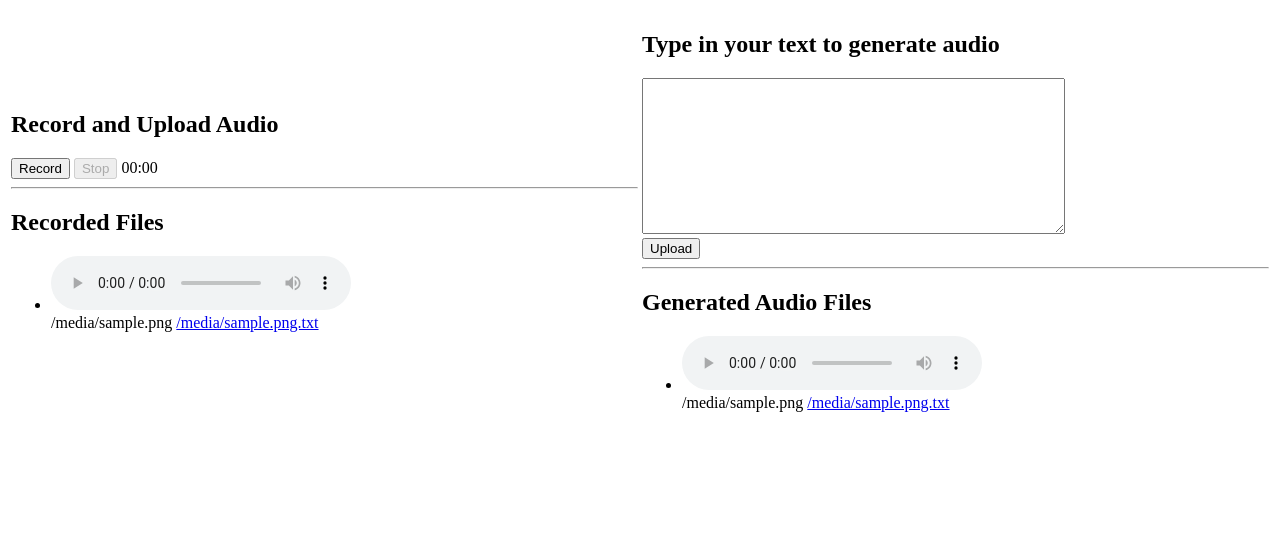
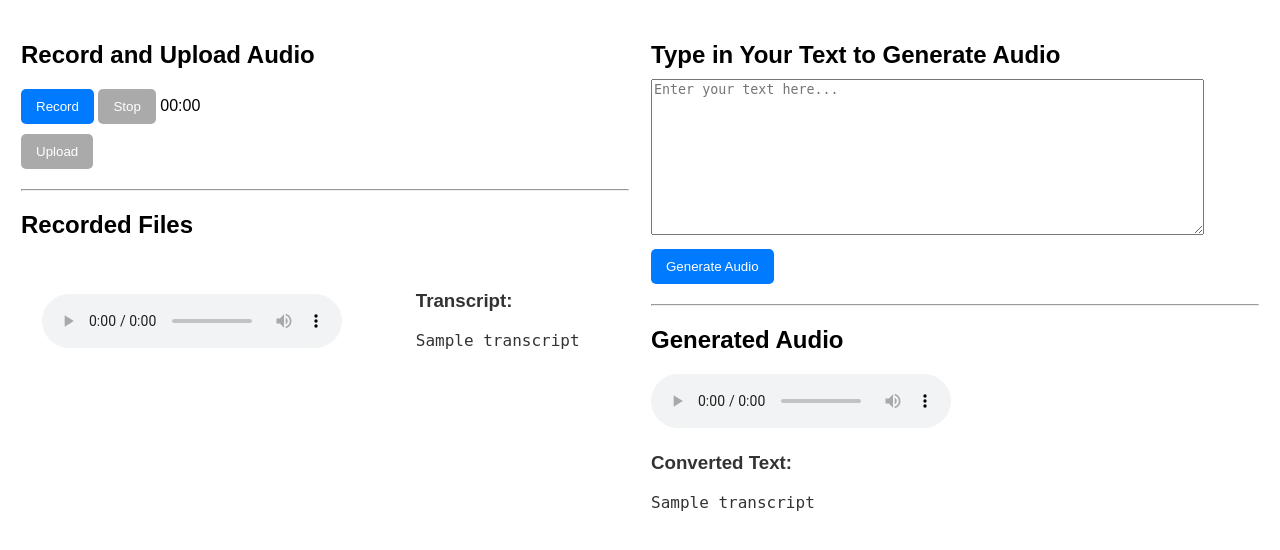
Before and after one commit to Vinay0045/audioandtext, a Flask app: template templates/index.html in a window 1280 px wide. Shown: the top 550 px of the page. Run offline with Flask 3, Linux system fonts and the light colour scheme; the template is opened without the code that fills it: most values are stand-ins (such as "Sample title", 1, 10 or a date in 2020).

Commit message:
backtoas1

```diff
--- a/main.py
+++ b/main.py
@@ -1,14 +1,15 @@
+
 from datetime import datetime
 
-from flask import Flask, flash, render_template, request, redirect, url_for, send_file, send_from_directory
+from flask import Flask, render_template, request, redirect, url_for, send_file, send_from_directory
 from werkzeug.utils import secure_filename
-
+from google.cloud import speech, texttospeech
 import os
+from flask import flash
 
 app = Flask(__name__)
-app.secret_key = 'vinayak_is_secret_key'
+app.config['SECRET_KEY'] = 'vinayak_is_secret_key'
 
-# Configure upload folder
 UPLOAD_FOLDER = 'uploads'
 ALLOWED_EXTENSIONS = {'wav','txt'}
 app.config['UPLOAD_FOLDER'] = UPLOAD_FOLDER
@@ -20,146 +21,133 @@ def allowed_file(filename):
            filename.rsplit('.', 1)[1].lower() in ALLOWED_EXTENSIONS
 
 def get_files():
-    files = []
-    for filename in os.listdir(UPLOAD_FOLDER):
-        if allowed_file(filename):
-            files.append(filename)
-    files.sort(reverse=True)
-    return files
+    audio_files = [f for f in os.listdir(app.config['UPLOAD_FOLDER']) if f.endswith('.wav')]
+    transcripts = {}
+    for audio_file in audio_files:
+        text_file = audio_file.replace('.wav', '.txt')
+        text_path = os.path.join(app.config['UPLOAD_FOLDER'], text_file)
+        if os.path.exists(text_path):
+            with open(text_path, 'r') as f:
+                transcripts[audio_file] = f.read()
+    return audio_files,transcripts
 
-@app.route('/')
+@app.route('/', methods=['GET', 'POST'])
 def index():
-    # Get uploaded files
-    files = get_files()
-
-    # Get generated TTS files
-    tts_folder = 'tts'
-    os.makedirs(tts_folder, exist_ok=True)
-    tts_files = [file for file in os.listdir(tts_folder) if file.endswith('.mp3')]
-
-    return render_template('index.html', files=files, tts_files=tts_files)
+    files, transcripts = get_files()
+    return render_template('index.html', files=files,transcripts=transcripts)
 
 @app.route('/upload', methods=['POST'])
 def upload_audio():
     if 'audio_data' not in request.files:
-        flash('No audio data')
         return redirect(request.url)
+
     file = request.files['audio_data']
     if file.filename == '':
-        flash('No selected file')
         return redirect(request.url)
-    if file:
+
+    def transcribe_audio(file_path):
+        client = speech.SpeechClient()
+
+        with open(file_path, 'rb') as audio_file:
+            content = audio_file.read()
+
+        audio = speech.RecognitionAudio(content=content)
+        config = speech.RecognitionConfig(
+            language_code="en-US",
+            model="latest_long",
+            enable_word_confidence=True,
+            enable_word_time_offsets=True,
+        )
+
+        # Perform the transcription
+        response = client.recognize(config=config, audio=audio)
+
+        transcript = ''
+        for result in response.results:
+            transcript += result.alternatives[0].transcript + '\n'
+
+        return transcript
+
+    if file and allowed_file(file.filename):
         filename = datetime.now().strftime("%Y%m%d-%I%M%S%p") + '.wav'
         file_path = os.path.join(app.config['UPLOAD_FOLDER'], filename)
         file.save(file_path)
 
-        # Example for speech-to-text API call
-        transcript_path = os.path.join(app.config['UPLOAD_FOLDER'], filename.replace('.wav', '.txt'))
-        try:
-            from google.cloud import speech
-            client = speech.SpeechClient()
-            with open(file_path, "rb") as audio_file:
-                content = audio_file.read()
-            audio = speech.RecognitionAudio(content=content)
-            config = speech.RecognitionConfig(
-                encoding=speech.RecognitionConfig.AudioEncoding.LINEAR16,
-                sample_rate_hertz=16000,
-                language_code="en-US",
-            )
-            response = client.recognize(config=config, audio=audio)
-            transcript = "\n".join(result.alternatives[0].transcript for result in response.results)
-            with open(transcript_path, 'w') as f:
-                f.write(transcript)
-        except Exception as e:
-            flash(f"Error processing speech-to-text: {str(e)}")
-            return redirect('/')
+        # Transcribe the audio file
+        transcript = transcribe_audio(file_path)
+
+        # Save the transcript as a .txt file
+        transcript_filename = filename.replace('.wav', '.txt')
+        transcript_path = os.path.join(app.config['UPLOAD_FOLDER'], transcript_filename)
+        with open(transcript_path, 'w') as transcript_file:
+            transcript_file.write(transcript)
+
+        return render_template('index.html', transcript=transcript, audio_file_url=url_for('uploaded_file', filename=filename))
 
     return redirect('/')
+
 
 @app.route('/upload/<filename>')
 def get_file(filename):
     return send_file(filename)
+
+@app.route('/upload_audio', methods=['POST'])
+def get_text():
+    return redirect('/')
+
+tts_folder = 'path_tts_folder'
+if not os.path.exists(tts_folder):
+    os.makedirs(tts_folder)
+app.config['TTS_FOLDER'] = tts_folder
+
 @app.route('/upload_text', methods=['POST'])
 def upload_text():
-    from google.cloud import texttospeech
-    import os
+    text = request.form['text']
+    print(text)
+    client = texttospeech.TextToSpeechClient()
 
-    # Get the input text from the frontend
-    text = request.form.get('text', '').strip()
-    if not text:
-        flash("No text provided. Please enter some text to convert.")
-        print("Error: No text input received.")
-        return redirect('/')
-
-    try:
-        # Initialize Google Cloud TTS client
-        print("Initializing Google Cloud Text-to-Speech client...")
-        client = texttospeech.TextToSpeechClient()
-
-        # Set up the input text for synthesis
-        print(f"Received text for conversion: {text}")
+    if text:
+        # Call Google Cloud Text-to-Speech API
         synthesis_input = texttospeech.SynthesisInput(text=text)
-
-        # Configure the voice parameters
         voice = texttospeech.VoiceSelectionParams(
             language_code="en-US",
             ssml_gender=texttospeech.SsmlVoiceGender.NEUTRAL,
         )
-
-        # Set audio encoding to MP3
         audio_config = texttospeech.AudioConfig(
             audio_encoding=texttospeech.AudioEncoding.MP3,
         )
 
-        # Make the API call
-        print("Sending request to Google Cloud TTS API...")
         response = client.synthesize_speech(
-            input=synthesis_input, voice=voice, audio_config=audio_config
+            input=synthesis_input,
+            voice=voice,
+            audio_config=audio_config,
         )
 
-        # Check if the response contains audio content
-        if not response.audio_content:
-            flash("The TTS API returned no audio content.")
-            print("Error: No audio content in the response.")
-            return redirect('/')
+        output_filename = datetime.now().strftime("%Y%m%d-%I%M%S%p") + '.mp3'
+        output_path = os.path.join(app.config['TTS_FOLDER'], output_filename)
 
-        # Save the audio content to a file
-        tts_folder = 'tts'
-        os.makedirs(tts_folder, exist_ok=True)  # Ensure the folder exists
-        output_filename = os.path.join(tts_folder, f"{datetime.now().strftime('%Y%m%d-%H%M%S')}.mp3")
-        print(f"Saving audio file to: {output_filename}")
-        with open(output_filename, "wb") as out:
+        with open(output_path, 'wb') as out:
             out.write(response.audio_content)
 
-        flash("Text successfully converted to speech!")
-        print("Audio file successfully created.")
-    except Exception as e:
-        flash(f"Error during text-to-speech conversion: {str(e)}")
-        print(f"Exception occurred: {e}")
-        return redirect('/')
+        # Pass the generated audio file's filename to the template
+        audio_file_url = url_for('uploaded_file', filename=output_filename)
 
-    return redirect('/')
+        return render_template('index.html', audio_file_url=audio_file_url)  # Render the template with the audio file URL
+    return redirect('/')  # In case text is empty
 
-
-
-@app.route('/tts/<filename>')
-def serve_tts_file(filename):
-    # Serve files from the TTS folder
-    return send_from_directory('tts', filename)
-
-
-
-@app.route('/tts/<filename>')
-def tts_file(filename):
-    return send_from_directory('tts', filename)
-
-@app.route('/script.js', methods=['GET'])
+@app.route('/script.js',methods=['GET'])
 def scripts_js():
     return send_file('./script.js')
 
 @app.route('/uploads/<filename>')
 def uploaded_file(filename):
+    return send_from_directory(app.config['TTS_FOLDER'], filename)
+
+@app.route('/uploads_ats/<filename>')
+def uploaded_file_att(filename):
     return send_from_directory(app.config['UPLOAD_FOLDER'], filename)
+
+
 
 if __name__ == '__main__':
     app.run(debug=True)
--- a/templates/index.html
+++ b/templates/index.html
@@ -1,60 +1,212 @@
 <!DOCTYPE html>
-<html>
+<html lang="en">
 <head>
-    <title>Audio Recorder</title>
+    <meta charset="UTF-8">
+    <meta name="viewport" content="width=device-width, initial-scale=1.0">
+    <title>Audio Recorder and Upload</title>
+    <style>
+        body {
+            font-family: Arial, sans-serif;
+            margin: 0;
+            padding: 0;
+            box-sizing: border-box;
+        }
+        table {
+            width: 100%;
+            border-spacing: 20px;
+        }
+        h2 {
+            margin-bottom: 10px;
+        }
+        textarea {
+            width: 90%;
+            height: 150px;
+        }
+        button {
+            margin-top: 10px;
+            padding: 10px 15px;
+            background-color: #007BFF;
+            color: white;
+            border: none;
+            border-radius: 5px;
+            cursor: pointer;
+        }
+        button:disabled {
+            background-color: #aaa;
+            cursor: not-allowed;
+        }
+        audio {
+            margin-top: 10px;
+        }
+        ul {
+            list-style-type: none;
+            padding: 0;
+        }
+        li {
+            margin-bottom: 15px;
+        }
+        hr {
+            margin: 20px 0;
+        }
+        .transcript {
+            margin-top: 20px;
+            font-size: 16px;
+            color: #333;
+        }
+    </style>
 </head>
 <body>
-    <table style="width:100%">
+    <table>
         <tr>
-            <td style="width:50%">
+            <td style="width: 50%; vertical-align: top;">
                 <h2>Record and Upload Audio</h2>
-
                 <button id="record">Record</button>
-                <button id="stop">Stop</button>
+                <button id="stop" disabled>Stop</button>
                 <span id="timer">00:00</span>
-                <audio id="audio"></audio>
-                <form id="uploadForm" method="POST" enctype="multipart/form-data">
+                <br>
+                <audio id="audio" controls style="display: none;"></audio>
+                <form action="/upload_audio" id="uploadForm" method="POST" enctype="multipart/form-data">
                     <input type="hidden" name="audio_data" id="audioData">
+                    <button type="submit" id="uploadButton" disabled>Upload</button>
                 </form>
-                <script src="script.js"></script>
                 <hr>
                 <h2>Recorded Files</h2>
-                <ul>
-                    {% for file in files %}
-                    <li>
-                        <audio controls>
-                            <source src="{{ url_for('uploaded_file', filename=file) }}">
-                            Your browser does not support the audio element.
-                        </audio><br>
-                        {{ file }}
-                        <a href="uploads/{{ file }}.txt">{{ file }}.txt</a>
-                    </li>
-                    {% endfor %}
-                </ul>
+                <table>
+
+                        {% for audio_file in files %}
+
+                        <tr>
+                            <td>
+                                <audio controls>
+                                    <source src="{{ url_for('uploaded_file_att', filename=audio_file) }}" type="audio/wav">
+                                    Your browser does not support the audio element.
+                                </audio>
+                            </td>
+                            <td>
+                                <div class="transcript">
+                                    <h3>Transcript:</h3>
+                                    <pre>{{ transcripts[audio_file] }}</pre>
+                                </div>
+                            </td>
+                        </tr>
+                        {% endfor %}
+
+                </table>
             </td>
-            <td style="width:50%">
-                <h2>Type in your text to generate audio</h2>
-                <form action="/upload_text" method="post">
-                    <textarea name="text" rows="10" cols="50"></textarea>
+            <td style="width: 50%; vertical-align: top;">
+                <h2>Type in Your Text to Generate Audio</h2>
+                <form action="/upload_text" method="POST">
+                    <textarea name="text" placeholder="Enter your text here..."></textarea>
                     <br>
-                    <input type="submit" value="Upload">
+                    <button type="submit">Generate Audio</button>
                 </form>
                 <hr>
-                <h2>Generated Audio Files</h2>
-                <ul>
-                    {% for tts_file in tts_files %}
-                    <li>
-                        <audio controls>
-                            <source src="{{ url_for('tts_file', filename=tts_file) }}" type="audio/mpeg">
-                            Your browser does not support the audio element.
-                        </audio><br>
-                        {{ tts_file }}
-                        <a href="tts/{{ tts_file }}.txt">{{ tts_file }}.txt</a>
-                    </li>
-                    {% endfor %}
-                </ul>
+                {% if audio_file_url %}
+                    <h2>Generated Audio</h2>
+                    <audio controls>
+                        <source src="{{ audio_file_url }}" type="audio/mp3">
+                        Your browser does not support the audio element.
+                    </audio>
+                {% endif %}
+                {% if transcript %}
+                    <div class="transcript">
+                        <h3>Converted Text:</h3>
+                        <pre>{{ transcript }}</pre>
+                    </div>
+                {% endif %}
             </td>
         </tr>
     </table>
+    <script>
+        const recordButton = document.getElementById("record");
+        const stopButton = document.getElementById("stop");
+        const audioElement = document.getElementById("audio");
+        const uploadButton = document.getElementById("uploadButton");
+        const audioFileInput = document.getElementById("audioFile");
+        const timerElement = document.getElementById("timer");
+
+        let mediaRecorder;
+        let audioChunks = [];
+        let timerInterval;
+        let seconds = 0;
+
+        const startTimer = () => {
+            timerInterval = setInterval(() => {
+                seconds++;
+                const minutes = String(Math.floor(seconds / 60)).padStart(2, "0");
+                const secs = String(seconds % 60).padStart(2, "0");
+                timerElement.textContent = `${minutes}:${secs}`; // Fixed the template literal
+            }, 1000);
+        };
+
+        const stopTimer = () => {
+            clearInterval(timerInterval);
+            seconds = 0;
+            timerElement.textContent = "00:00";
+        };
+
+        // Record button click
+recordButton.addEventListener("click", async () => {
+            try {
+                const stream = await navigator.mediaDevices.getUserMedia({ audio: true });
+
+                const mimeType = 'audio/webm';
+                mediaRecorder = new MediaRecorder(stream, { mimeType });
+
+                mediaRecorder.ondataavailable = (event) => {
+                    audioChunks.push(event.data);
+                };
+
+                mediaRecorder.onstop = () => {
+                    const audioBlob = new Blob(audioChunks, { type: mimeType });
+                    const audioUrl = URL.createObjectURL(audioBlob);
+                    audioElement.src = audioUrl;
+                    audioElement.style.display = "block";
+
+                    // Enable the upload button after recording
+                    uploadButton.disabled = false;
+
+                    // Create a file from the Blob and set it in the form input
+                    const audioFile = new File([audioBlob], 'recorded_audio.wav', { type: 'audio/wav' });
+                    const formData = new FormData();
+                    formData.append('audio_data', audioFile);
+
+                    // Prepare for the form submission
+                    uploadButton.addEventListener('click', () => {
+                        // Submit the form with the audio data
+                        fetch('/upload', {
+                            method: 'POST',
+                            body: formData,
+                        })
+                        .then(response => response.json())
+                        .then(data => {
+                            console.log(data);
+                            alert('Audio uploaded successfully');
+                        })
+                        .catch(error => console.error('Error:', error));
+                    });
+                };
+
+                audioChunks = [];
+                mediaRecorder.start();
+                recordButton.disabled = true;
+                stopButton.disabled = false;
+                startTimer();
+            } catch (error) {
+
+                console.error("Error accessing microphone:", error);
+                alert("Permission to access microphone denied or error occurred.");
+            }
+        });
+
+
+        // Stop button click
+        stopButton.addEventListener("click", () => {
+            mediaRecorder.stop();
+            stopTimer();
+            recordButton.disabled = false;
+            stopButton.disabled = true;
+        });
+    </script>
 </body>
 </html>
```
